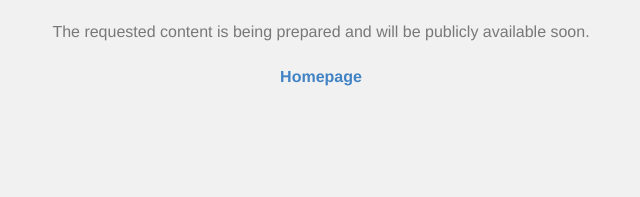
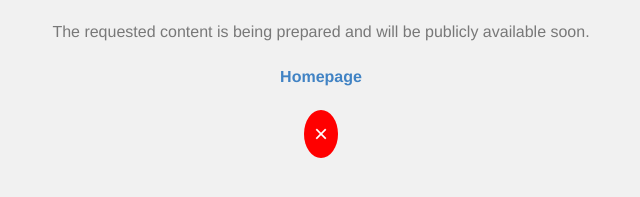
Before and after one commit to zhongchengwu/zhongchengwu.github.io, a Jekyll site: the page _pages/unavailable.html, which Jekyll copies as it is, in a window 1280 px wide. Shown: the part 187-384 px from the top of the page, without its empty margins (319-959 px from the left). Built offline with Jekyll 4.4.1, drawn with Linux system fonts in a browser that asks for light colours.

Commit message:
Update unavailable.html

```diff
--- a/_pages/unavailable.html
+++ b/_pages/unavailable.html
@@ -63,6 +63,21 @@
         <a href="https://zhongchengwu.github.io/"><strong>Homepage</strong></a>
       </p>
 
+      <p>
+      <button class="close-button" onclick="window.close()">&times;</button>
+
+        <style>
+          .close-button {background-color: red;
+            color: white;
+            font-size: 24px;
+            border: none;
+            padding: 10px;
+            border-radius: 50%;
+            cursor: pointer;
+          }
+        </style>
+        </p>
+
     </div>
   </body>
 </html>
```
